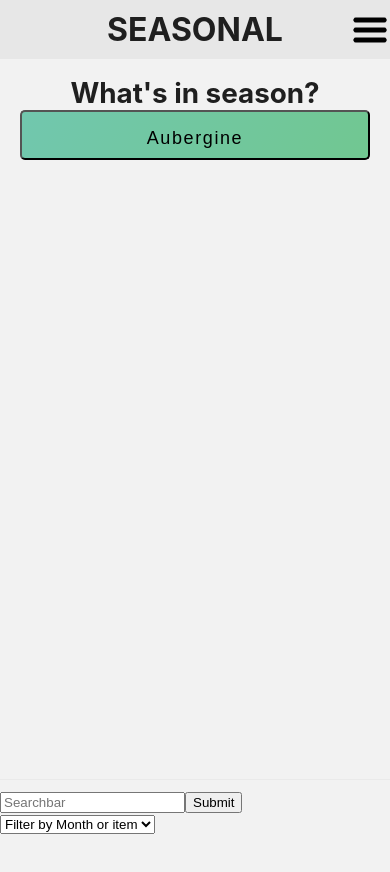
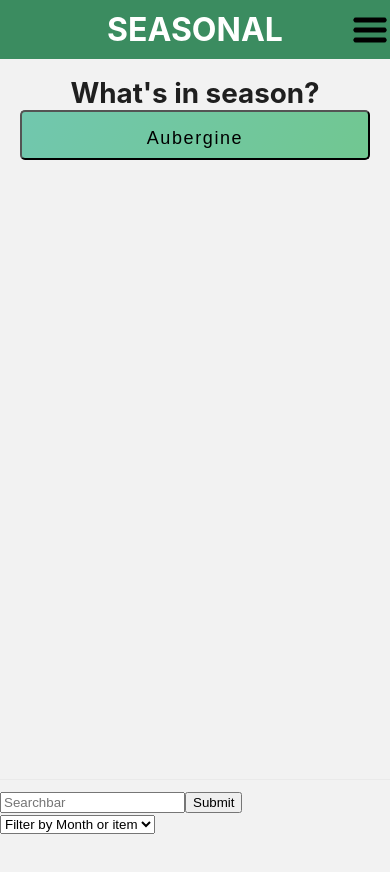
Before and after one commit to SchoolOfCode/final-project_front-end-12, a Next.js app in the folder seasonal/: page / in a window 390 px wide. Shown: the top 872 px of the page. Built offline with nearby package versions, Linux system fonts and the light colour scheme.

Commit message:
Added some styling to NavBar.

```diff
--- a/seasonal/styles/NavBar.module.css
+++ b/seasonal/styles/NavBar.module.css
@@ -1,5 +1,5 @@
 .div {
-  background: rgb(231, 231, 231);
+  background-color: var(--accent-two);
   height: 7vh;
   display: flex;
   justify-content: flex-end;
@@ -12,8 +12,8 @@
   color: inherit;
   font-size: calc(13px + 2vmin);
   padding-right: 15px;
-  transition: ease-in-out, .25s;
-
+  transition: ease-in-out, 0.25s;
+  color: var(--main-lightest);
 }
 .link:hover {
   color: rgb(243, 169, 91);
@@ -24,12 +24,12 @@
   position: absolute;
   width: 100vw;
   text-align: center;
+  color: var(--main-lightest);
 }
-
 
 @media screen and (max-width: 600px) {
   .div {
-    background: rgb(231, 231, 231);
+    background-color: var(--accent-two);
     height: 7vh;
     display: flex;
     justify-content: flex-end;
```
